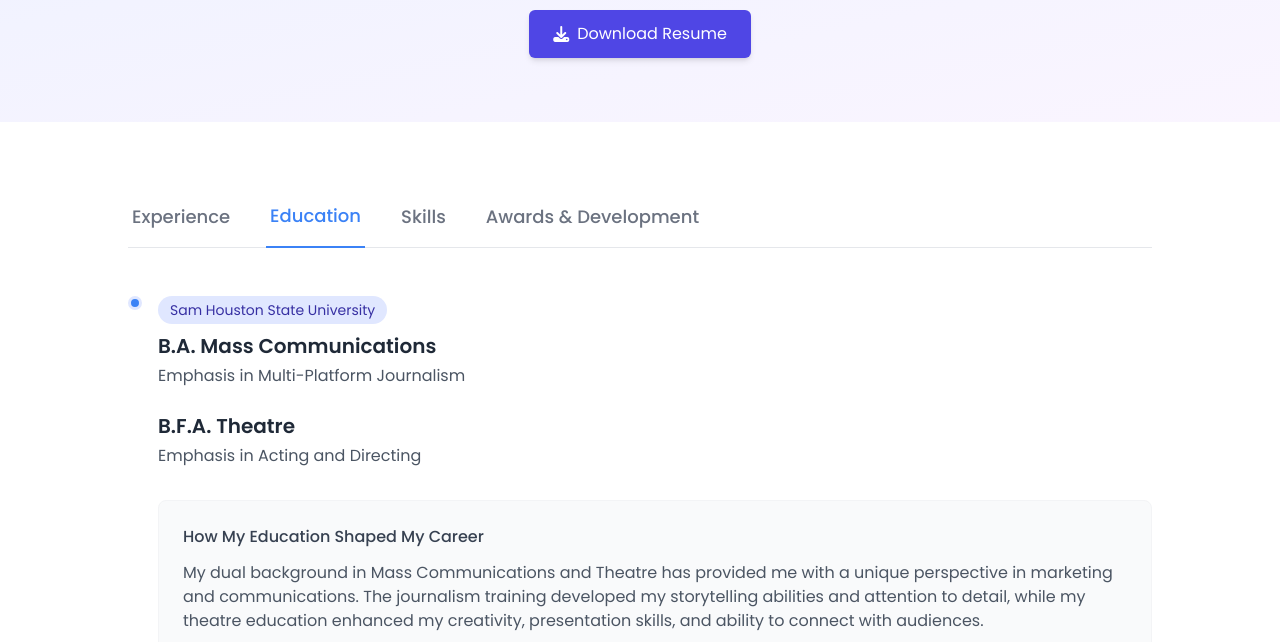
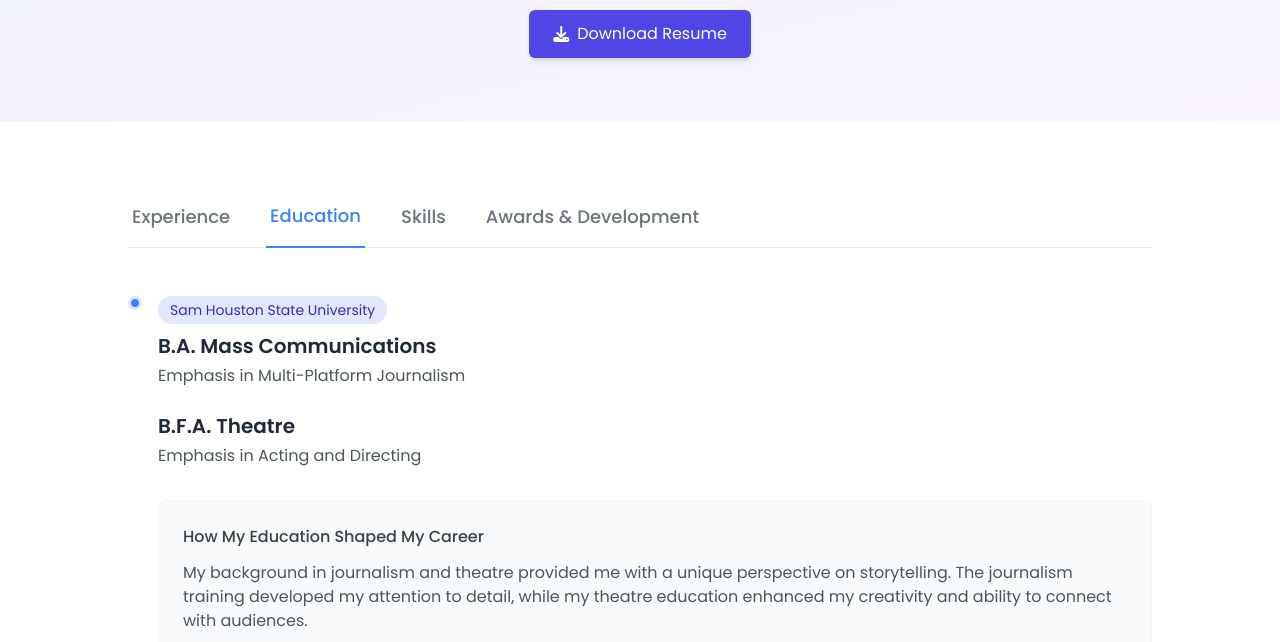
Before and after one commit to TeslaCadena/resumesuperpage.index, a plain HTML site: page index.html in a window 1280 px wide. Both pictures are taken after a click on the button "Education". Shown: the part 154-796 px from the top of the page. Drawn offline with nearby package versions, Linux system fonts and the light colour scheme.

Commit message:
Update career section.html

```diff
--- a/index.html
+++ b/index.html
@@ -171,7 +171,7 @@
 
                                 <div class="mt-8 bg-gray-50 p-6 rounded-lg border border-gray-100">
                                     <h4 class="font-medium text-gray-700 mb-3">How My Education Shaped My Career</h4>
-                                    <p class="text-gray-600 mb-3">My dual background in Mass Communications and Theatre has provided me with a unique perspective in marketing and communications. The journalism training developed my storytelling abilities and attention to detail, while my theatre education enhanced my creativity, presentation skills, and ability to connect with audiences.</p>
+                                    <p class="text-gray-600 mb-3">My background in journalism and theatre provided me with a unique perspective on storytelling. The journalism training developed my attention to detail, while my theatre education enhanced my creativity and ability to connect with audiences.</p>
                                     <p class="text-gray-600">This interdisciplinary foundation allows me to approach marketing challenges with both analytical precision and creative flair, resulting in campaigns that are both strategic and engaging.</p>
                                 </div>
                             </div>
```
